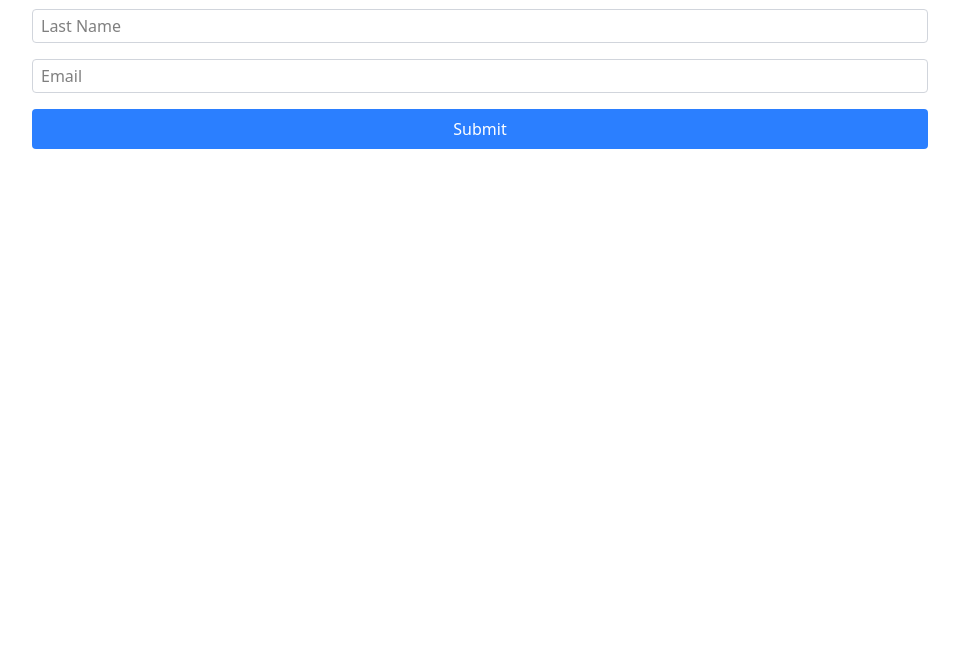
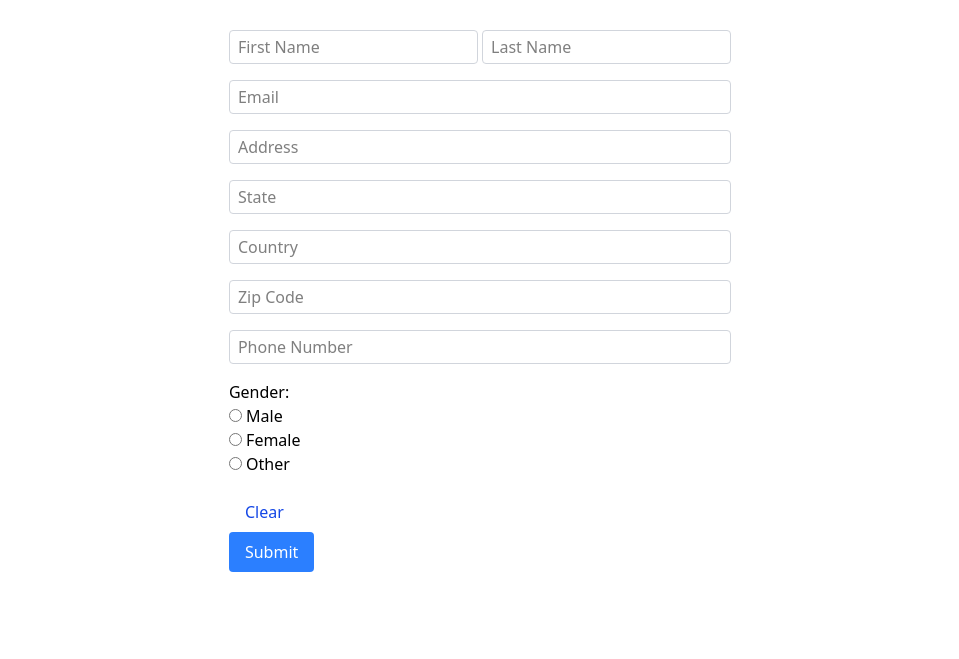
Before and after one commit to harekarsakshi/userbook, a website built with Vite: page src/index.html in a window 1280 px wide. Shown: the part 141-800 px from the top of the page, without its empty margins (160-1119 px from the left). Built offline with nearby package versions, Linux system fonts and the light colour scheme.

Commit message:
UBUI-1 Enhance form layout and input fields in index.html

```diff
--- a/src/index.html
+++ b/src/index.html
@@ -8,9 +8,10 @@
     <title>Vite App</title>
   </head>
   <body>
-    <div class="container mx-auto px-48 py-8">
+    <div class="flex flex-col justify-center items-center h-screen gap-4">
       <h1 class="text-3xl font-bold underline">Welcome to UserBook!</h1>
       <form class="flex flex-col gap-4 mt-8">
+        <div>
           <input
             type="text"
             placeholder="First Name"
@@ -22,14 +23,61 @@
             placeholder="Last Name"
             class="border border-gray-300 rounded px-2 py-1"
           />
+        </div>
         <input
           type="email"
           placeholder="Email"
           class="border border-gray-300 rounded px-2 py-1"
         />
-        <button type="submit" class="bg-blue-500 text-white rounded px-4 py-2">
+        <input
+          type="text"
+          placeholder="Address"
+          class="border border-gray-300 rounded px-2 py-1"
+        />
+        <input
+          type="text"
+          placeholder="State"
+          class="border border-gray-300 rounded px-2 py-1"
+        />
+        <input
+          type="text"
+          placeholder="Country"
+          class="border border-gray-300 rounded px-2 py-1"
+        />
+        <input
+          type="number"
+          placeholder="Zip Code"
+          class="border border-gray-300 rounded px-2 py-1"
+        />
+        <input
+          type="number"
+          placeholder="Phone Number"
+          class="border border-gray-300 rounded px-2 py-1"
+        />
+        <fieldset>
+          <legend>Gender:</legend>
+
+          <input type="radio" id="male" name="gender" value="male" />
+          <label for="male">Male</label><br />
+
+          <input type="radio" id="female" name="gender" value="female" />
+          <label for="female">Female</label><br />
+
+          <input type="radio" id="other" name="gender" value="other" />
+          <label for="other">Other</label>
+        </fieldset>
+        <div>
+          <button type="reset" class="text-blue-700 rounded px-4 py-2">
+            Clear
+          </button>
+
+          <button
+            type="submit"
+            class="flex justify-end bg-blue-500 text-white rounded px-4 py-2"
+          >
             Submit
           </button>
+        </div>
       </form>
     </div>
     <script type="module" src="/main.js"></script>
```
Lines whose indentation alone changed are shown as unchanged.
